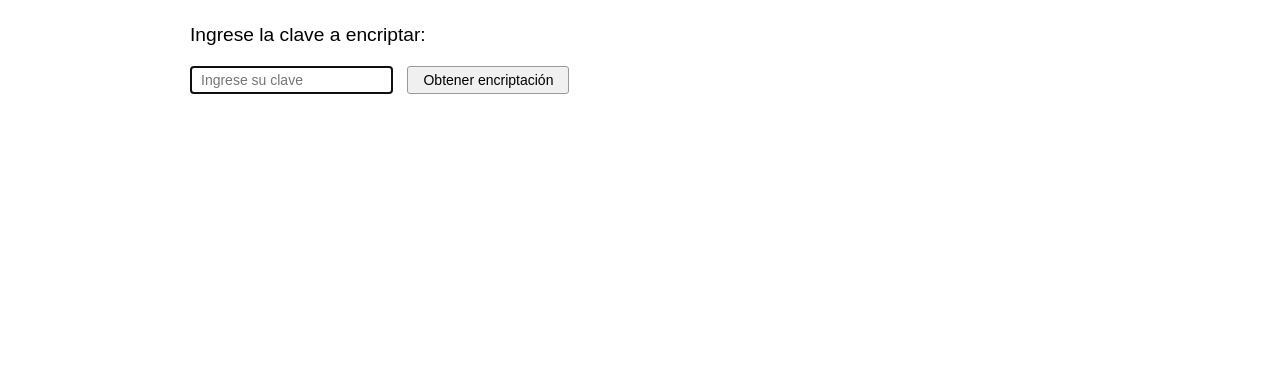
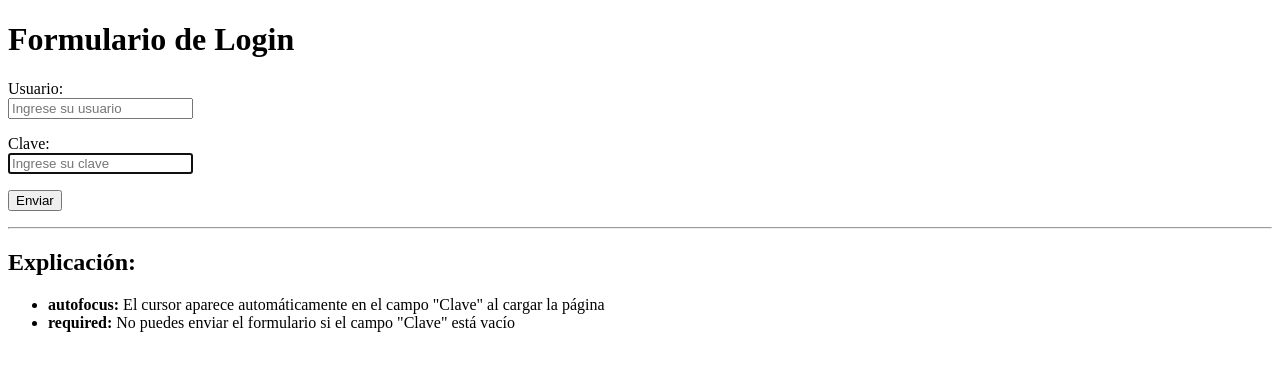
Before and after one commit to originalghp/originalghp, a PHP site: page /Php/ejer14FormToEncrypt/index.php in a window 1280 px wide. Shown: the top 371 px of the page. Run offline with PHP 8.4, Linux system fonts and the light colour scheme.

Commit message:
Add files via upload

```diff
--- a/Php/ejer14FormToEncrypt/index.php
+++ b/Php/ejer14FormToEncrypt/index.php
@@ -2,126 +2,33 @@
 <html lang="es">
 <head>
     <meta charset="UTF-8">
-    <meta name="viewport" content="width=device-width, initial-scale=1.0">
-    <title>Form to Encrypt</title>
-    <style>
-        * {
-            margin: 0;
-            padding: 0;
-            box-sizing: border-box;
-        }
-
-        body {
-            font-family: Arial, sans-serif;
-            padding: 20px;
-            line-height: 1.6;
-        }
-
-        main {
-            max-width: 900px;
-            margin: 0 auto;
-        }
-
-        h1 {
-            font-size: 1.2em;
-            margin-bottom: 15px;
-            font-weight: normal;
-        }
-
-        form {
-            margin-bottom: 30px;
-        }
-
-        input[type="text"] {
-            padding: 5px 10px;
-            font-size: 14px;
-            border: 1px solid #ccc;
-            border-radius: 3px;
-            margin-right: 10px;
-        }
-
-        button {
-            padding: 5px 15px;
-            background-color: #f0f0f0;
-            border: 1px solid #999;
-            border-radius: 3px;
-            cursor: pointer;
-            font-size: 14px;
-        }
-
-        button:hover {
-            background-color: #e0e0e0;
-        }
-
-        .resultado {
-            margin: 20px 0;
-        }
-
-        .resultado p {
-            margin: 8px 0;
-        }
-
-        .hash-valor {
-            color: blue;
-            font-family: monospace;
-            word-break: break-all;
-        }
-
-        .aclaracion {
-            color: #666;
-            font-size: 0.95em;
-        }
-    </style>
+    <title>Formulario con required y autofocus</title>
 </head>
 <body>
-    <main>
-        <?php
-        // Verificar si se recibió el formulario
-        if (isset($_POST['clave'])) {
-            // Procesar la encriptación
-            $claveOriginal = $_POST['clave'];
+    <h1>Formulario de Login</h1>
 
-            // Encriptar con MD5
-            $claveMd5 = md5($claveOriginal);
+    <form action="procesar.php" method="POST">
+        <p>
+            <label>Usuario:</label><br>
+            <input type="text" name="usuario" placeholder="Ingrese su usuario">
+        </p>
 
-            // Encriptar con SHA1
-            $claveSha1 = sha1($claveOriginal);
+        <p>
+            <label>Clave:</label><br>
+            <input type="text" name="clave" placeholder="Ingrese su clave" required autofocus>
+        </p>
 
-            // Mostrar resultados
-            ?>
-            <section class="resultado">
-                <p><strong>Clave:</strong> <?php echo htmlspecialchars($claveOriginal); ?></p>
-                <p>
-                    <strong>Clave encriptada en md5</strong>
-                    <span class="aclaracion">(128 bits o 16 octetos o 16 pares hexadecimales):</span>
-                </p>
-                <p class="hash-valor"><?php echo $claveMd5; ?></p>
-            </section>
+        <p>
+            <button type="submit">Enviar</button>
+        </p>
+    </form>
 
-            <section class="resultado">
-                <p><strong>Clave:</strong> <?php echo htmlspecialchars($claveOriginal); ?></p>
-                <p>
-                    <strong>Clave encriptada en sha1</strong>
-                    <span class="aclaracion">(160 bits o 20 octetos o 20 pares hexadecimales):</span>
-                </p>
-                <p class="hash-valor"><?php echo $claveSha1; ?></p>
-            </section>
+    <hr>
 
-            <a href="index.php">
-                <button type="button">Encriptar otra clave</button>
-            </a>
-            <?php
-        } else {
-            // Mostrar formulario
-            ?>
-            <h1>Ingrese la clave a encriptar:</h1>
-            <form method="post" action="index.php">
-                <input type="text" name="clave" placeholder="Ingrese su clave" required autofocus>
-                <button type="submit">Obtener encriptación</button>
-            </form>
-            <?php
-        }
-        ?>
-    </main>
+    <h2>Explicación:</h2>
+    <ul>
+        <li><strong>autofocus:</strong> El cursor aparece automáticamente en el campo "Clave" al cargar la página</li>
+        <li><strong>required:</strong> No puedes enviar el formulario si el campo "Clave" está vacío</li>
+    </ul>
 </body>
 </html>
```
